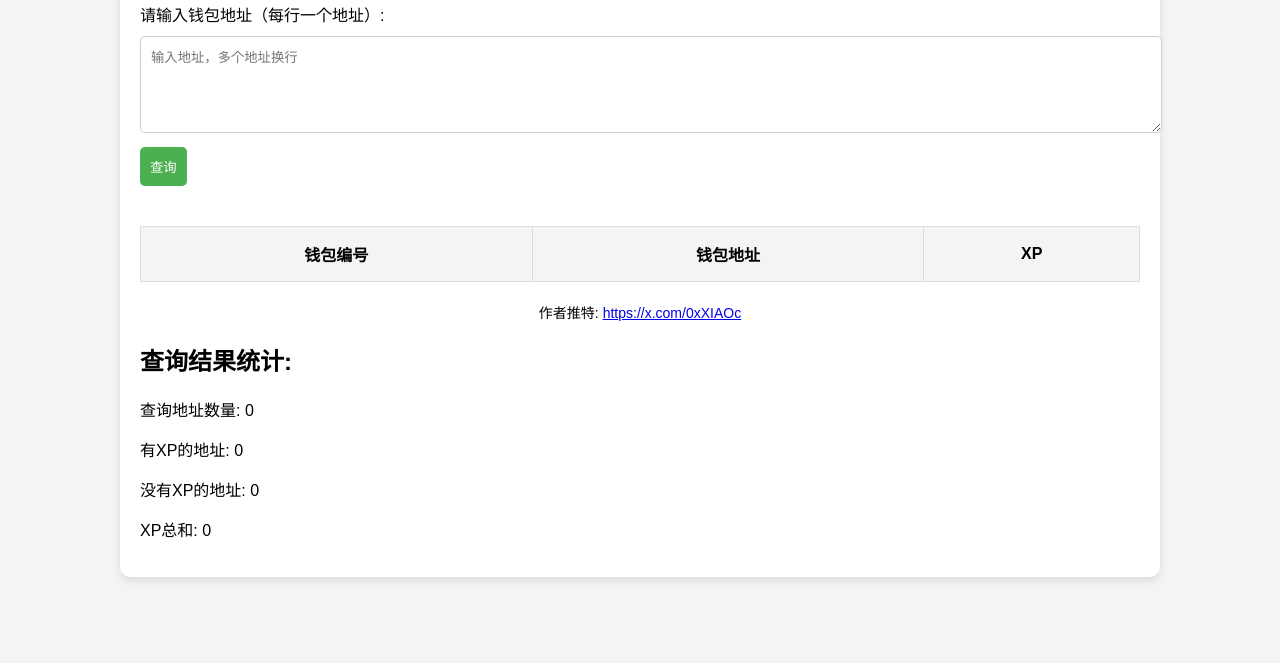
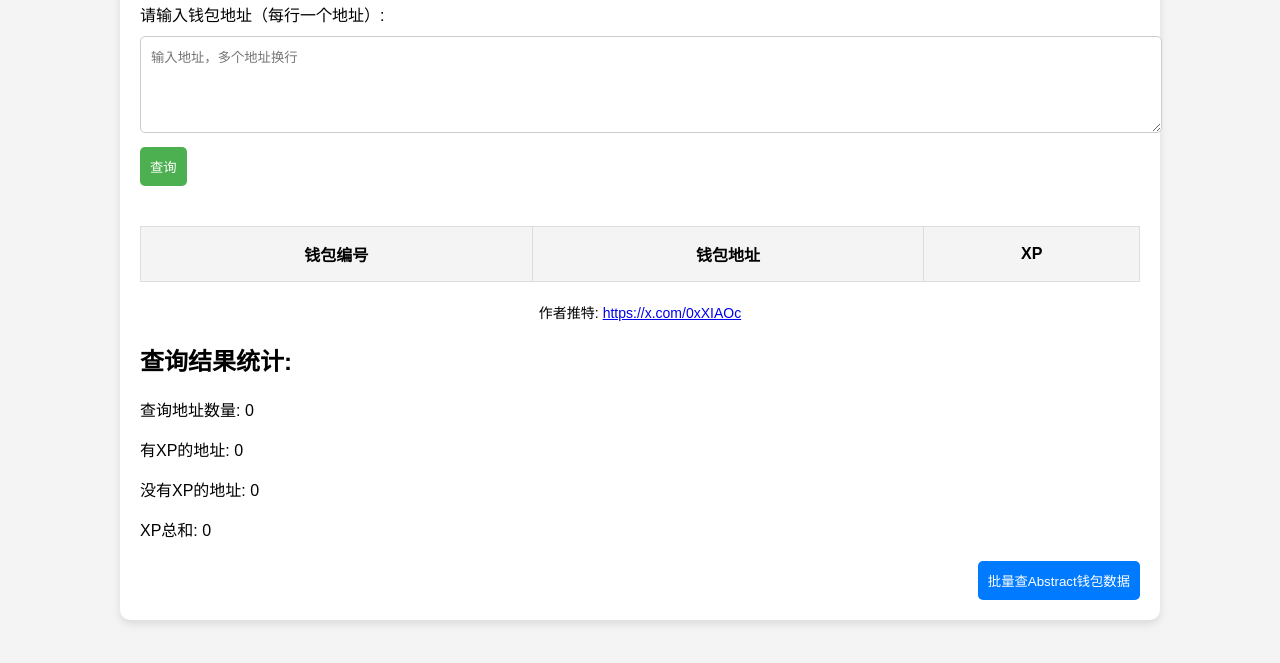
Before and after one commit to 7CCCCC21X/Abstract, a plain HTML site: page index.html in a window 1280 px wide. Shown: the part 127-790 px from the top of the page. Drawn offline with Linux system fonts and the light colour scheme.

Commit message:
Update index.html

```diff
--- a/index.html
+++ b/index.html
@@ -97,6 +97,24 @@
             margin-top: 20px;
             font-size: 14px;
         }
+
+        .right-button {
+            text-align: right;
+            margin-top: 20px;
+        }
+
+        .right-button button {
+            padding: 10px;
+            background-color: #007bff;
+            color: white;
+            border: none;
+            border-radius: 5px;
+            cursor: pointer;
+        }
+
+        .right-button button:hover {
+            background-color: #0056b3;
+        }
     </style>
 </head>
 <body>
@@ -134,6 +152,11 @@
             <p>有XP的地址: <span id="addresses-with-xp">0</span></p>
             <p>没有XP的地址: <span id="addresses-without-xp">0</span></p>
             <p>XP总和: <span id="total-xp">0</span></p>
+        </div>
+
+        <!-- 批量查询Abstract钱包数据入口按钮，点击打开新标签页 -->
+        <div class="right-button">
+            <button onclick="window.open('https://abs-ten.vercel.app/', '_blank')">批量查Abstract钱包数据</button>
         </div>
     </div>
 
```
